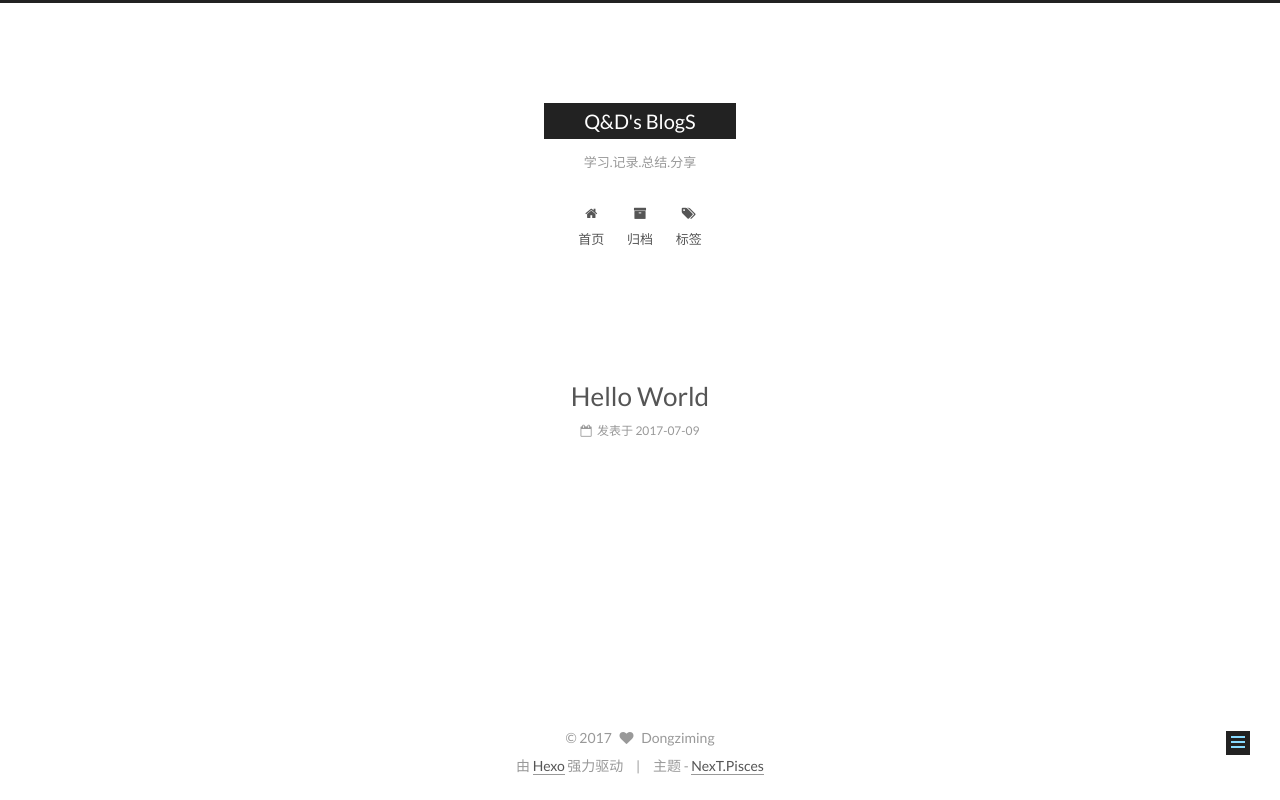
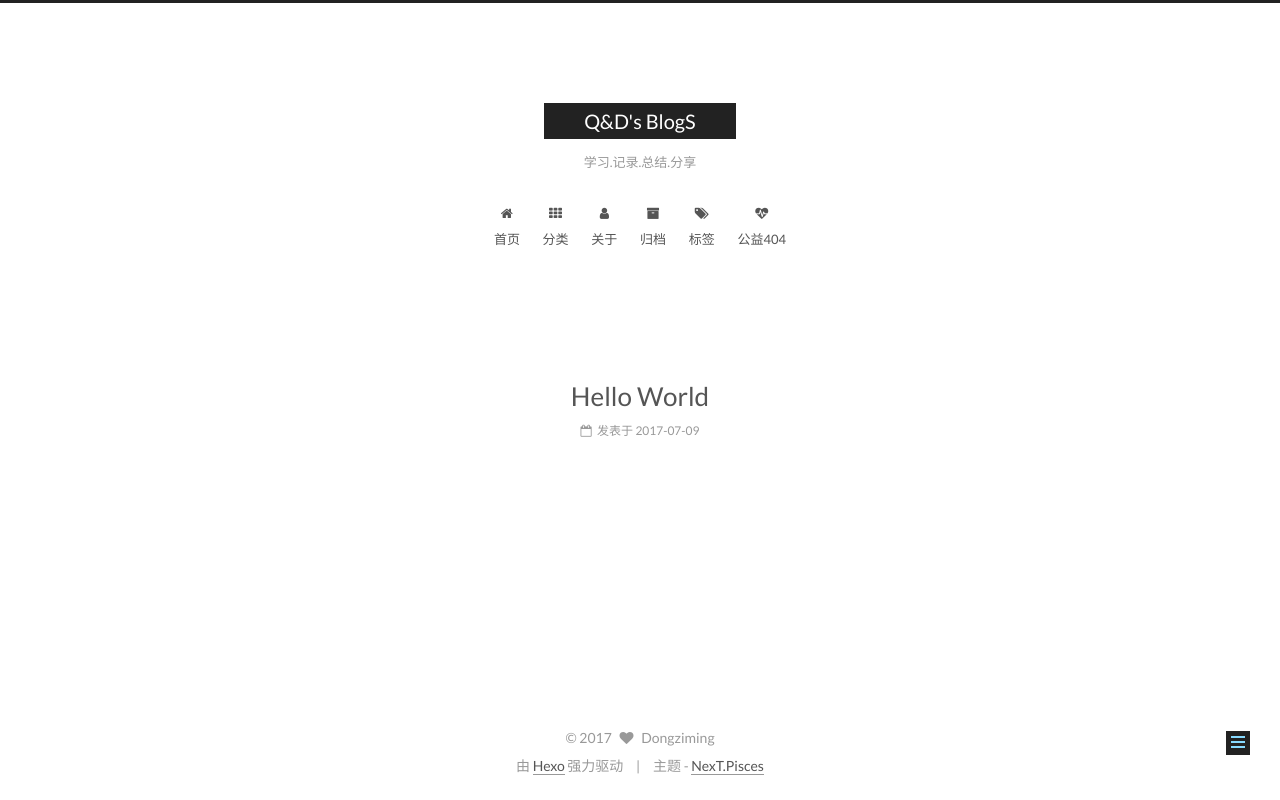
Before and after one commit to dongziming/dongziming.github.io, a plain HTML site: page 2017/07/09/Hello-World/index.html in a window 1280 px wide. Drawn offline with Linux system fonts and the light colour scheme.

Commit message:
Site updated: 2017-07-09 22:23:33

```diff
--- a/2017/07/09/Hello-World/index.html
+++ b/2017/07/09/Hello-World/index.html
@@ -207,6 +207,26 @@
         </li>
 
 
+        <li class="menu-item menu-item-categories">
+          <a href="/categories/" rel="section">
+
+              <i class="menu-item-icon fa fa-fw fa-th"></i> <br />
+
+            分类
+          </a>
+        </li>
+
+
+        <li class="menu-item menu-item-about">
+          <a href="/about/" rel="section">
+
+              <i class="menu-item-icon fa fa-fw fa-user"></i> <br />
+
+            关于
+          </a>
+        </li>
+
+
         <li class="menu-item menu-item-archives">
           <a href="/archives/" rel="section">
 
@@ -223,6 +243,16 @@
               <i class="menu-item-icon fa fa-fw fa-tags"></i> <br />
 
             标签
+          </a>
+        </li>
+
+
+        <li class="menu-item menu-item-commonweal">
+          <a href="/404.html" rel="section">
+
+              <i class="menu-item-icon fa fa-fw fa-heartbeat"></i> <br />
+
+            公益404
           </a>
         </li>
 
```
Also changed, not shown: archives/2017/07/index.html (+30 -0 lines), archives/2017/index.html (+30 -0 lines), archives/index.html (+30 -0 lines), index.html (+30 -0 lines).
